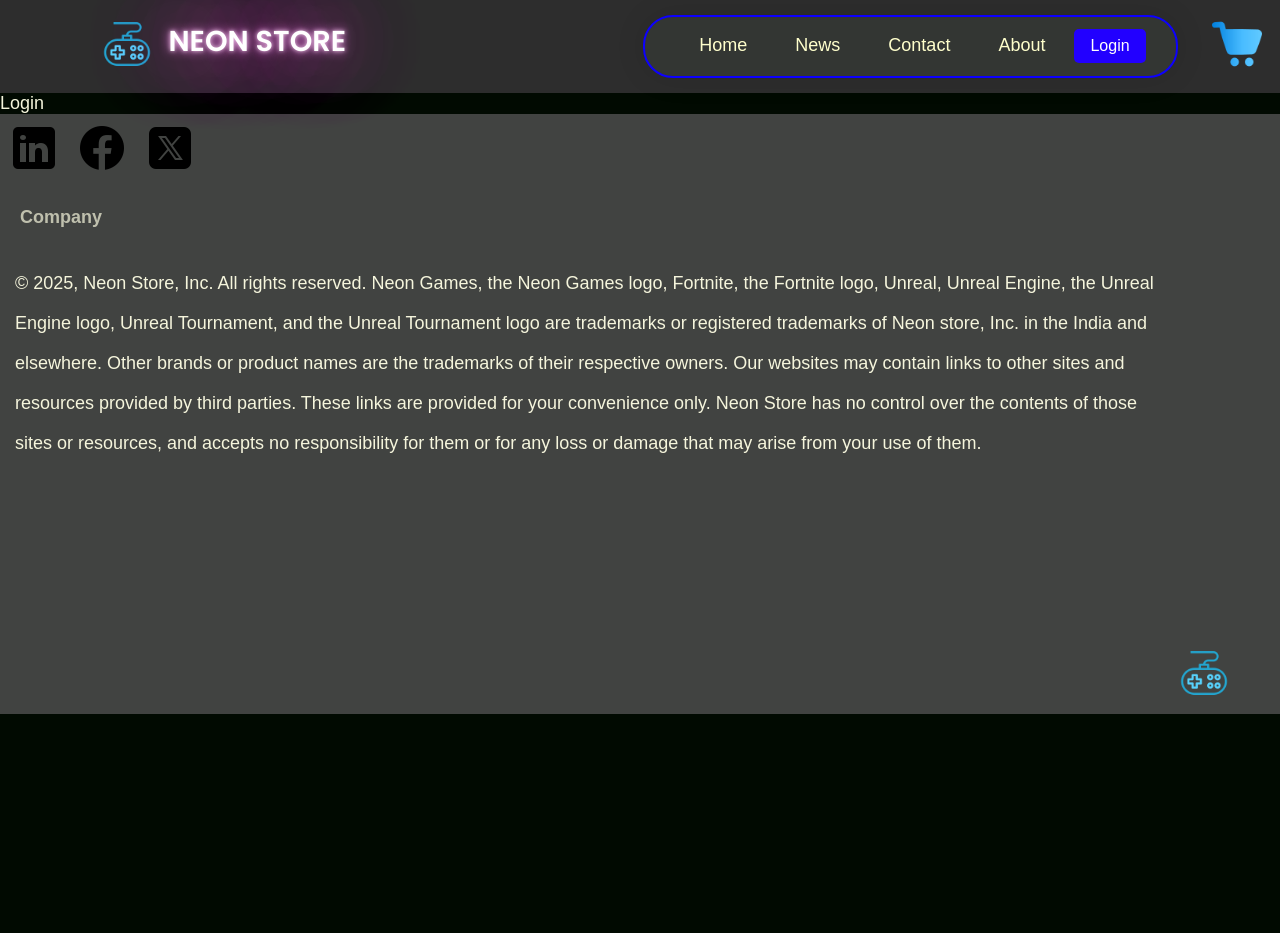
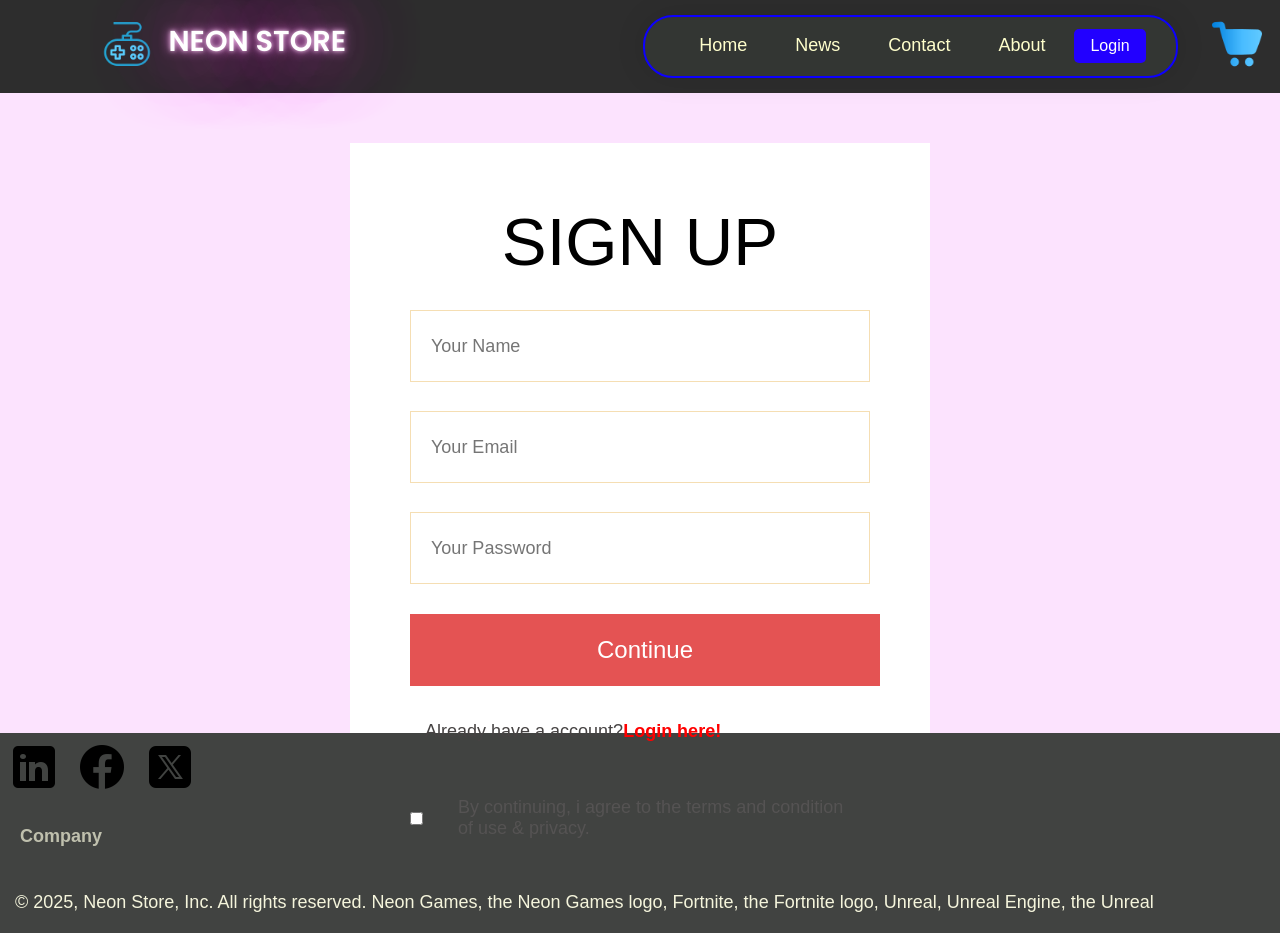
Before and after one commit to Navin-VijayaKumar/Neon-Store, a React (Vite) app in the folder Frontend/: page /login in a window 1280 px wide. Shown: the top 933 px of the page. Before the commit the page ends 800 px from the top, so only its background shows below. Built offline with nearby package versions, Linux system fonts and the light colour scheme.

Commit message:
user loginSignup

```diff
--- a/Frontend/src/App.jsx
+++ b/Frontend/src/App.jsx
@@ -11,6 +11,7 @@
 import Footer from './Components/Footer/Footer'
 import Buy from'./Components/Buy/Buy'
 import Cart from './Components/Cart/Cart'
+import LoginSignUp from './Pages/Auth/LoginSignUp'
 function App() {
   // <Link to='/'><li>Home</li></Link>
   // <Link to='/news'><li>News</li></Link>
@@ -24,7 +25,7 @@
       <Route path='/news' element={<News></News>}> </Route>
       <Route path='/contact' element={<Contact></Contact>}> </Route>
       <Route path='/about' element={<About></About>}> </Route>
-      <Route path='/login' element={<Login></Login>}> </Route>
+      <Route path='/login' element={<LoginSignUp></LoginSignUp>}> </Route>
       <Route path='/cart' element={<Cart></Cart>}> </Route>
       <Route path='/buy' element={<Buy></Buy>}> </Route>
       <Route path='/slider'element={<Slider></Slider>}> </Route>
--- /dev/null
+++ b/Frontend/src/Pages/Auth/LoginSignUp.css
@@ -0,0 +1,66 @@
+.loginSignUp{
+width: 100%;
+height: 80vh;
+background :#fce3fe ;
+padding-top: 50px;
+padding-bottom: 50px;
+}
+.loginSignUp-con{
+    width: 580px;
+    height: 700px;
+    background: white;
+    margin: auto;
+    padding: 40px 60px;
+    margin-bottom: 40px;
+
+}
+.loginSignUp-con h1{
+    margin: 20px 0px;
+    color: #000;
+}
+.loginSignUp-fields{
+    display: flex;
+    flex-direction: column;
+    gap: 29px;
+    margin-top: 30px;
+}
+.loginSignUp-fields input{
+    height: 72px;
+    width: 100%;
+    padding-left: 20px;
+    border: 1px solid wheat;
+    outline: none;
+    color: rgb(135, 133, 130);
+    font-size: 18px;
+}
+.loginSignUp-con button {
+    width: 470px;
+    height: 72px;
+    color: white;
+    background-color: rgb(228, 83, 83);
+    margin-top: 30px;
+    border: none;
+    font-size: 24px;
+    font-weight: 500;
+    cursor: pointer;
+}
+.logsu-login{
+    margin-top: 20px;
+    color: #464343;
+    font-size: 18px;
+    font-weight: 500;
+}
+.logsu-login span{
+    color: red;
+    font-weight: 600;
+
+}
+.logsu-agree{
+    display: flex;
+    align-items: center;
+    margin-top: 25px;
+    gap: 20px;
+    color: #555353;
+    font-size: 18px;
+    font-weight: 500;
+}
--- /dev/null
+++ b/Frontend/src/Pages/Auth/LoginSignUp.jsx
@@ -0,0 +1,25 @@
+import React from 'react'
+import './LoginSignUp.css'
+const LoginSignUp = () => {
+  return (
+    <div className="loginSignUp">
+        <div className="loginSignUp-con">
+            <h1>Sign Up</h1>
+            <div className="loginSignUp-fields">
+                <input type='text' placeholder='Your Name'></input>
+                <input type='email' placeholder='Your Email'></input>
+                <input type='password' placeholder='Your Password'></input>
+            </div>
+            <button>Continue</button>
+
+            <p className='logsu-login'>Already have a account?<span>Login here!</span></p>
+         <div className="logsu-agree">
+            <input type='checkbox' id='' name=''></input>
+           <p>By continuing, i agree to the terms and condition of use & privacy.</p>
+         </div>
+        </div>
+    </div>
+  )
+}
+
+export default LoginSignUp
--- a/Frontend/src/Pages/Home/Home.css
+++ b/Frontend/src/Pages/Home/Home.css
@@ -68,8 +68,8 @@
 
 
 .shop-now {
-  position: absolute;
-  top: 15%;
+  position: fixed;
+  top: 13%;
   right: 2%;
   transition: 0.5s;
 }
@@ -158,7 +158,7 @@
   background-color: white;
   color: #000;
   position: relative;
-  font-size: 15px;
+  font-size: 17px;
   border-radius: 6px;
   max-width: 100%;
   word-wrap: break-word;
--- a/Frontend/src/Pages/Home/Home.jsx
+++ b/Frontend/src/Pages/Home/Home.jsx
@@ -77,9 +77,9 @@
           <div className="container1 l">
           <img src={gamepad}></img>
             <div className="text-box">
-              <h2>meerfv1</h2>
-              <small>2018 -2025</small>
-              <p>fhhhhhhhhhhhhhhhhhhhhhjbbbbbbbbbbbbbbbbbbbbbbbbbbbbbbbbbbbbbbbbbbbbbbbbbbbbbbbbbbbbbbbbbbbbbbbbbbbhhhhhhhhhhhhwueopiggggggggggggggggg </p>
+              <h2>🎮 Retro</h2>
+              <small>⭐ Rating: 8.7/10</small>
+              <p>Retro games capture the nostalgia of classic gaming, featuring pixel art, chiptune music, and simple yet addictive mechanics, delivering an old-school gaming experience with modern enhancements.</p>
              <span className='left-con-arrow'></span>
             </div>
           </div>
@@ -87,9 +87,9 @@
           <img src={gamepad}></img>
 
             <div className="text-box">
-              <h2>meerfv2</h2>
-              <small>2018 -2025</small>
-              <p>fhhhhhhhhhhhhhhhhhhhhhjbbbbbbbbbbbbbbbbbbbbbbbbbbbbbbbbbbbbbbbbbbbbbbbbbbbbbbbbbbbbbbbbbbbbbbbbbbbhhhhhhhhhhhhwueopiggggggggggggggggg </p>
+              <h2>🌍 Open World</h2>
+              <small>⭐ Rating: 9.5/10</small>
+              <p>Open-world games offer vast, explorable environments with minimal restrictions. Players can freely roam, complete missions at their own pace.</p>
               <span className='right-con-arrow'></span>
 
             </div>
@@ -97,10 +97,10 @@
           <div className="container1 l">
           <img src={gamepad}></img>
             <div className="text-box">
-              <h2>meerfv1</h2>
-              <small>2018 -2025</small>
+              <h2>🏎 Racing</h2>
+              <small>⭐ Rating: 9.8/10</small>
 
-              <p>fhhhhhhhhhhhhhhhhhhhhhjbbbbbbbbbbbbbbbbbbbbbbbbbbbbbbbbbbbbbbbbbbbbbbbbbbbbbbbbbbbbbbbbbbbbbbbbbbbhhhhhhhhhhhhwueopiggggggggggggggggg </p>
+              <p>Racing games focus on high-speed competition, featuring realistic or arcade-style driving mechanics.</p>
               <span className='left-con-arrow'></span>
 
             </div>
@@ -109,10 +109,10 @@
           <img src={gamepad}></img>
 
             <div className="text-box">
-              <h2>meerfv2</h2>
-              <small>2018 -2025</small>
+              <h2>🛠 Simulation</h2>
+              <small>⭐ Rating: 8.8/10</small>
 
-               <p>fhhhhhhhhhhhhhhhhhhhhhjbbbbbbbbbbbbbbbbbbbbbbbbbbbbbbbbbbbbbbbbbbbbbbbbbbbbbbbbbbbbbbbbbbbbbbbbbbbhhhhhhhhhhhhwueopiggggggggggggggggg </p>
+               <p>Simulation games aim to replicate real-world activities, whether it's managing a city, flying an aircraft, farming, or running a business. They emphasize detail, strategy, and realism, providing immersive experiences</p>
                <span className='right-con-arrow'></span>
 
             </div>
@@ -121,10 +121,10 @@
           <img src={gamepad}></img>
 
             <div className="text-box">
-              <h2>meerfv3</h2>
-              <small>2018 -2025</small>
+              <h2>📖 Story Game</h2>
+              <small>⭐ Rating: 8.5/10</small>
 
-              <p>fhhhhhhhhhhhhhhhhhhhhhjbbbbbbbbbbbbbbbbbbbbbbbbbbbbbbbbbbbbbbbbbbbbbbbbbbbbbbbbbbbbbbbbbbbbbbbbbbbhhhhhhhhhhhhwueopiggggggggggggggggg </p>
+              <p>Story-driven games prioritize narrative, character development, and emotional engagement. Players make choices that influence the plot, often leading to multiple endings.</p>
               <span className='left-con-arrow'></span>
 
             </div>
@@ -132,9 +132,9 @@
           <div className="container1 r">
           <img src={gamepad}></img>
             <div className="text-box">
-              <h2>meerfv4</h2>
-              <small>2018 -2025</small>
-              <p>fhhhhhhhhhhhhhhhhhhhhhjbbbbbbbbbbbbbbbbbbbbbbbbbbbbbbbbbbbbbbbbbbbbbbbbbbbbbbbbbbbbbbbbbbbbbbbbbbbhhhhhhhhhhhhwueopiggggggggggggggggg </p>
+              <h2>🔑 Product Key</h2>
+              <small>⭐ Rating: 9.2/10</small>
+              <p>A typical product key format includes alphanumeric characters grouped in sections.</p>
               <span className='right-con-arrow'></span>
 
             </div>
```
Also changed, not shown: Frontend/src/Components/Ordering/Ordering.css (deleted).
